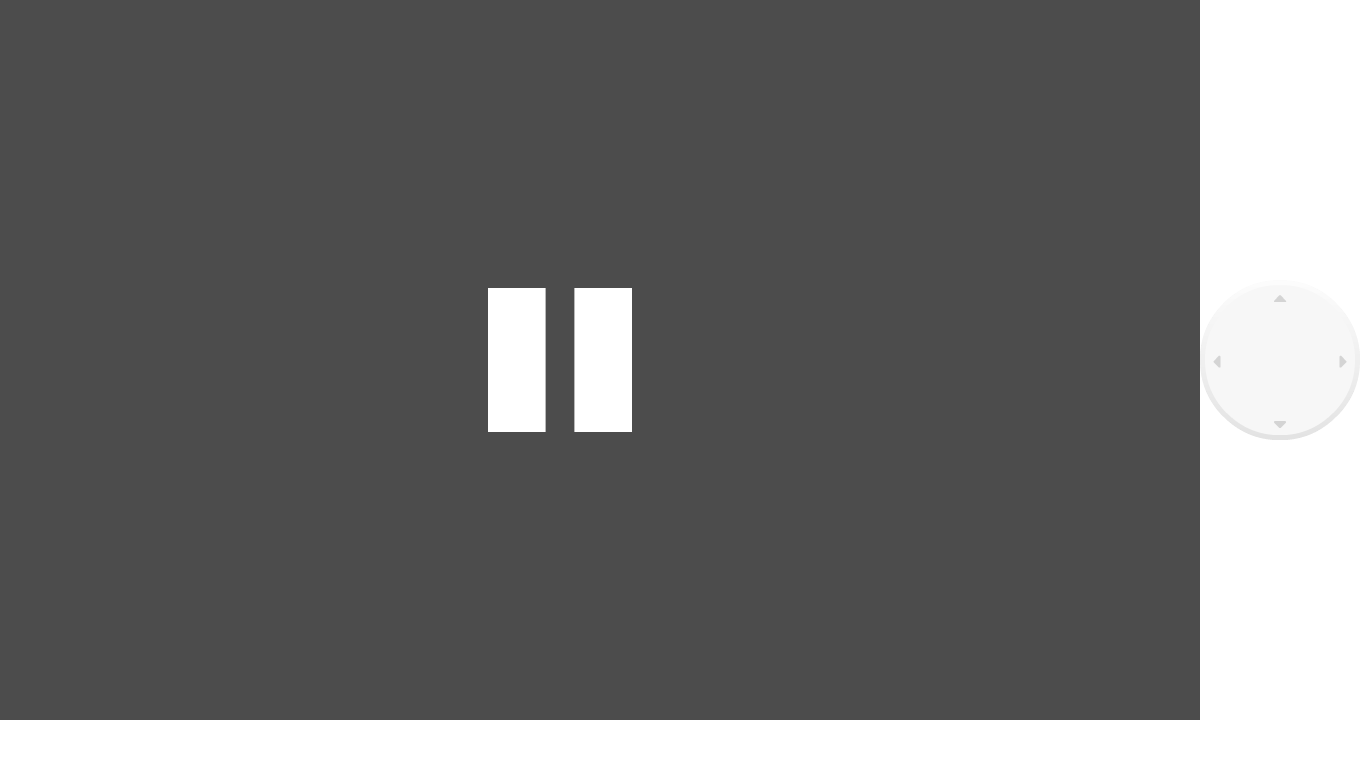
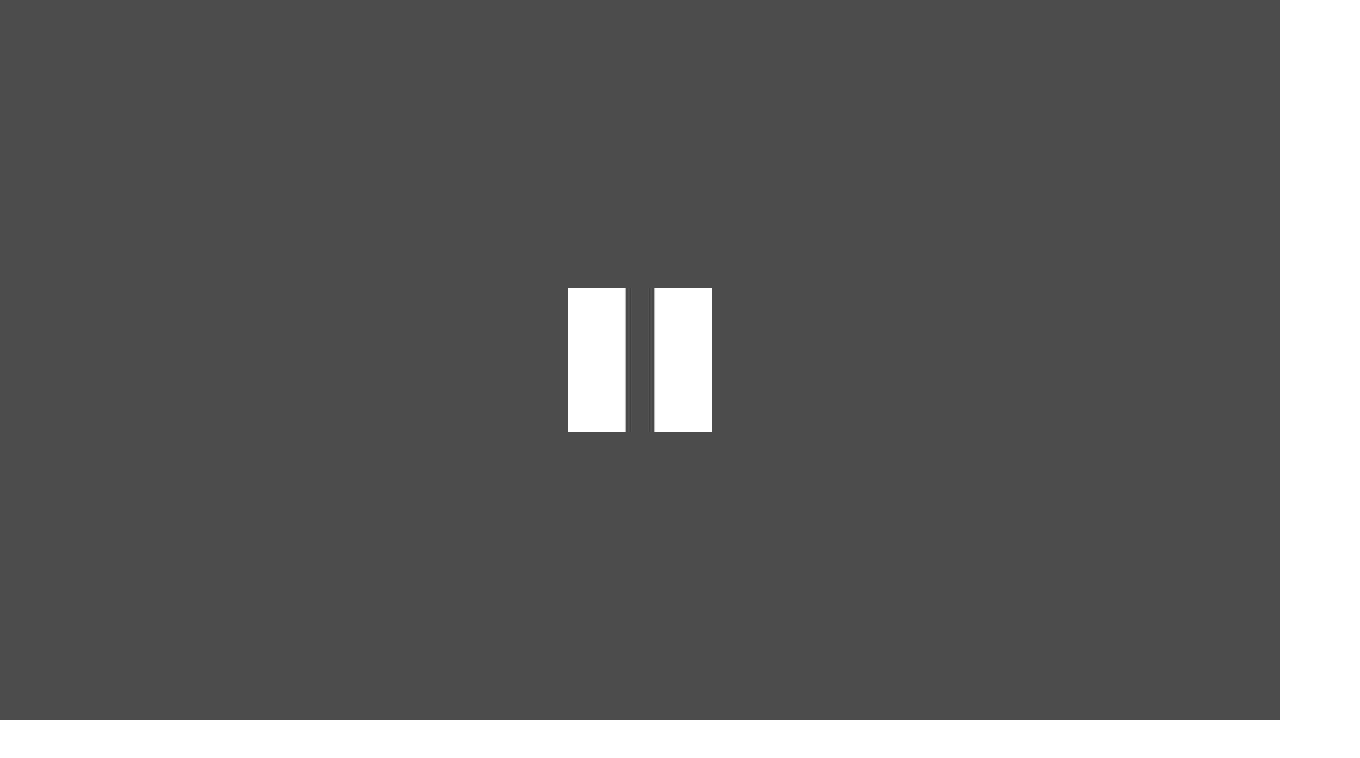
Before and after one commit to s-chiriac/raycasting, a website: page index.html in a window 1280 px wide. Shown: the whole page, 1360 px wide, since content can reach past the window. Drawn offline with Linux system fonts and the light colour scheme.

Commit message:
Removed unneeded image tag

```diff
--- a/index.html
+++ b/index.html
@@ -7,7 +7,6 @@
 </head>
 <body>
   <canvas id="canvas" width="1920" height="1080"></canvas>
-  <img src="assets/controls/joystick_outer.png" />
   <script src="dist/bundle.js"></script>
 </body>
 </html>
```
